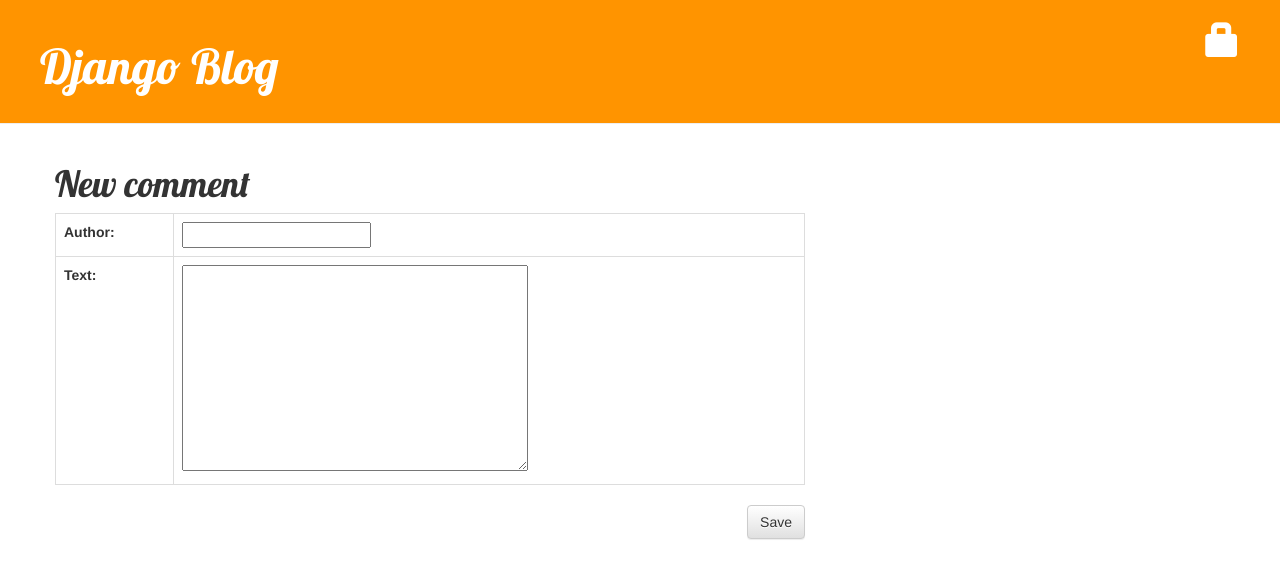
After one commit to SeoultechTools20/Django_Practice_Blog, a Django app: page /blog/post/1/comment in a window 1280 px wide. The commit adds this page. Shown: the top 579 px of the page. Run offline with Django 3.2, Linux system fonts and the light colour scheme; data comes from the database, SQL or seed files in the repository; both versions use the stored data as it was after the commit; some libraries are stand-ins or nearby versions.

Commit message:
22.02.19 update

```diff
--- a/blog/admin.py
+++ b/blog/admin.py
@@ -1,5 +1,6 @@
 from django.contrib import admin
 
-from .models import Post
+from .models import Post, Comment
 
 admin.site.register(Post)
+admin.site.register(Comment)
--- a/blog/forms.py
+++ b/blog/forms.py
@@ -1,5 +1,11 @@
 from django import forms
-from .models import Post
+from .models import Post, Comment
+
+# ModelForm을 상속받는 CommentModelForm 클래스 정의
+class CommentModelForm(forms.ModelForm):
+    class Meta:
+        model = Comment
+        fields = ('author', 'text',) # '__all__'
 
 # ModelForm을 상속받는 PostModelForm 클래스 정의
 class PostModelForm(forms.ModelForm):
@@ -7,13 +13,13 @@
         model = Post
         fields = ('title', 'text', )
 
-# Form을 상속받는 PostForm 클래스 정의
-
+# text 필드의 length가 5보다 작으면 검증 오류 발생 시키는 함수 선언 하기
 def min_length_5_validator(value):
     if len(value) < 5:
         # ValidataionError 예외를 강제로 발생시킨다
         raise forms.ValidationError('text는 5글자 이상 입력해 주세요!')
 
+# Form을 상속받는 PostForm 클래스 정의
 class PostForm(forms.Form):
     title = forms.CharField()
     text = forms.CharField(widget=forms.Textarea, validators=[min_length_5_validator])
--- a/blog/models.py
+++ b/blog/models.py
@@ -1,7 +1,6 @@
 from django.db import models
 from django.utils import timezone
 from django import forms
-
 
 # title 필드의 length가 2보다 작으면 검증오류 발생시키는 함수 선언하기
 def min_length_2_validator(value):
@@ -9,16 +8,12 @@
         # ValidataionError 예외를 강제로 발생시킨다
         raise forms.ValidationError('title은 2글자 이상 입력해 주세요!')
 
-
 class Post(models.Model):
     author = models.ForeignKey('auth.User', on_delete=models.CASCADE)
     title = models.CharField(max_length=200, validators=[min_length_2_validator])
     text = models.TextField()
     created_date = models.DateTimeField(default=timezone.now)
     published_date = models.DateTimeField(blank=True, null=True)
-
-    # 삭제할 예정 마이그레이션 테스트 하기 위함
-    # test = models.TextField()
 
     # Model클래스에 정의된 __str__ 함수를 재정의 (title 필드값을 리턴함)
     def __str__(self):
@@ -28,3 +23,28 @@
     def publish(self):
         self.published_date = timezone.now()
         self.save()
+
+    # Post가 참조하는 Comment 중에서 승인된 Comment만 필터링하기
+    def approved_comments(self):
+        return self.comments.filter(approved_comment=True)
+
+# 댓글 Model 클래스 선언
+class Comment(models.Model):
+    # 참조 하는 Post 객체
+    post = models.ForeignKey('blog.Post', on_delete=models.CASCADE, related_name='comments')
+    # 작성자
+    author = models.CharField(max_length=200)
+    # 내용
+    text = models.TextField()
+    # 작성일
+    created_date = models.DateTimeField(default=timezone.now)
+    # 승인 여부
+    approved_comment = models.BooleanField(default=False)
+
+    # 댓글 승인
+    def approve(self):
+        self.approved_comment = True
+        self.save()
+
+    def __str__(self):
+        return self.author + ' ' + '-' + ' ' + str(self.text)
--- a/blog/static/css/blog.css
+++ b/blog/static/css/blog.css
@@ -44,3 +44,12 @@
 .post h1 a, .post h1 a:visited {
     color: #000000;
 }
+
+.errorlist {
+    color: red;
+    font-weight: bold;
+}
+
+.comment {
+    margin: 20px 0px 0px 10px;
+}
--- /dev/null
+++ b/blog/templates/blog/add_comment_to_post.html
@@ -0,0 +1,13 @@
+{% extends 'blog/base.html' %}
+{% block content %}
+    <table>
+        <h1>New comment</h1>
+        <form method="POST" class="post-form">
+            {% csrf_token %}
+            <table class="table table-bordered table-hover">
+                {{ form.as_table }}
+            </table>
+            <button type="submit" class="save btn btn-default">Save</button>
+        </form>
+    </table>
+{% endblock %}
--- a/blog/templates/blog/base.html
+++ b/blog/templates/blog/base.html
@@ -1,5 +1,6 @@
 <!DOCTYPE html>
 {% load static %}
+
 <html lang="ko">
 <head>
     <meta charset="UTF-8">
@@ -10,15 +11,38 @@
     <link rel="stylesheet" href="{% static 'css/blog.css' %}">
 </head>
 <body>
+
+<script>
+    function logout() {
+        var result = confirm("로그아웃을 하시겠습니까?");
+        if (result) {
+            var logout_url = "{% url 'logout' %}?next={{ request.path }} pk=post_key.pk %}";
+            document.location.href = logout_url;
+        }
+    }
+</script>
+
 <div class="page-header">
+    {% if user.is_authenticated %}
         <a href="{% url 'post_new' %}" class="top-menu">
             <span class="glyphicon glyphicon-plus"></span>
         </a>
+        <p class="top-menu">Hello {{ user.username }}
+            <small>
+                (<a href="" onclick="logout()">Logout</a>)
+            </small>
+        </p>
+    {% else %}
+        <a href="{% url 'login' %}" class="top-menu">
+            <span class="glyphicon glyphicon-lock"></span></a>
+    {% endif %}
     <h1><a href="{% url 'post_list_home' %}">Django Blog</a></h1>
 </div>
+
 <!-- HTML 주석 -->
 {# 파이썬 주석1 #}
 {% comment %} 파이썬 주석2 {% endcomment %}
+
 <div class="content container">
     <div class="row">
         <div class="col-md-8">
--- a/blog/templates/blog/post_list.html
+++ b/blog/templates/blog/post_list.html
@@ -8,8 +8,11 @@
             </div>
             <h1><a href="{% url 'post_detail' pk=post.pk %}">{{ post.title }}</a></h1>
             <p>{{ post.text| linebreaksbr }}</p>
+            <a href="{% url 'post_detail' pk=post.pk %}">Approved Comments: {{ post.approved_comments.count }}</a>
         </div>
     {% empty %}
         <p>Blog(글)이 없습니다.</p>
     {% endfor %}
+
+
 {% endblock %}
--- a/blog/urls.py
+++ b/blog/urls.py
@@ -8,4 +8,14 @@
     path('post/<int:pk>', views.post_detail, name='post_detail'),
     # http://localhost:8000/blog/post/new
     path('post/new', views.post_new, name='post_new'),
+    # http://localhost:8000/blog/post/1/edit
+    path('post/<int:pk>/edit/', views.post_edit, name='post_edit'),
+    # http://localhost:8000/blog/post/1/remove
+    path('post/<int:pk>/remove/', views.post_remove, name='post_remove'),
+    # http://localhost:8000/blog/post/1/comment
+    path('post/<int:pk>/comment', views.add_comment_to_post, name='add_comment_to_post'),
+    # http://localhost:8000/blog/post/2/approve
+    path('comment/<int:pk>/approve/', views.comment_approve, name='comment_approve'),
+    # http://localhost:8000/blog/post/2/remove
+    path('comment/<int:pk>/remove/', views.comment_remove, name='comment_remove'),
 ]
--- a/blog/views.py
+++ b/blog/views.py
@@ -1,13 +1,70 @@
+from django.contrib.auth.decorators import login_required
 from django.http import HttpResponse
 from django.shortcuts import render, get_object_or_404, redirect
 from django.utils import timezone
 from django.contrib import messages
 
-from .models import Post
-from .forms import PostModelForm, PostForm
+from .models import Post, Comment
+from .forms import CommentModelForm, PostModelForm, PostForm
+
+# 댓글 승인
+@login_required
+def comment_approve(request, pk):
+    comment = get_object_or_404(Comment, pk=pk)
+    post_pk = comment.post.pk
+    comment.approve()
+    return redirect('post_detail', pk=post_pk)
+
+# 댓글 삭제
+@login_required
+def comment_remove(request, pk):
+    comment = get_object_or_404(Comment, pk=pk)
+    post_pk = comment.post.pk
+    comment.delete()
+    return redirect('post_detail', pk=post_pk)
+
+# 댓글 등록
+def add_comment_to_post(request, pk):
+    post = get_object_or_404(Post, pk=pk)
+    if request.method == "POST":
+        form = CommentModelForm(request.POST)
+        if form.is_valid():
+            comment = form.save(commit=False)
+            comment.post = post
+            comment.save()
+            return redirect('post_detail', pk=post.pk)
+    else:
+        form = CommentModelForm()
+    return render(request, 'blog/add_comment_to_post.html', {'form': form})
+
+
+# 글삭제
+@login_required
+def post_remove(request, pk):
+    post = get_object_or_404(Post, pk=pk)
+    post.delete()
+    return redirect('post_list_home')
+
+
+# 글수정(ModelForm) 사용
+@login_required
+def post_edit(request, pk):
+    post = get_object_or_404(Post, pk=pk)
+    if request.method == 'POST':
+        form = PostModelForm(request.POST, instance=post)
+        if form.is_valid():
+            post = form.save(commit=False)
+            post.author = request.user
+            post.published_date = timezone.now()
+            post.save()
+            return redirect('post_detail', pk=post.pk)
+    else:
+        form = PostModelForm(instance=post)
+    return render(request, 'blog/post_edit.html', {'postform': form})
 
 
 # 글등록 (Form을 사용)
+@login_required
 def post_new(request):
     if request.method == 'POST':
         form = PostForm(request.POST)
@@ -29,6 +86,7 @@
 
 
 # 글등록 (ModelForm을 사용)
+@login_required
 def post_new_modelform(request):
     if request.method == 'POST':
         # 등록을 요청하는 경우
--- a/mydjango/settings.py
+++ b/mydjango/settings.py
@@ -120,3 +120,5 @@
 import os
 STATIC_URL = '/static/'
 STATIC_ROOT = os.path.join(BASE_DIR, STATIC_URL)
+
+LOGIN_REDIRECT_URL = '/blog'
--- a/mydjango/urls.py
+++ b/mydjango/urls.py
@@ -15,8 +15,11 @@
 """
 from django.contrib import admin
 from django.urls import path, include
+from django.contrib.auth import views as auth_views
 
 urlpatterns = [
     path('admin/', admin.site.urls),
-    path('blog/',include('blog.urls'))
+    path('blog/',include('blog.urls')),
+    path('accounts/login/', auth_views.LoginView.as_view(template_name="registration/login.html"), name="login"),
+    path('accounts/logout/', auth_views.LogoutView.as_view(), {'next': None}, name='logout'),
 ]
```
Also changed, not shown: blog/templates/blog/post_detail.html (+44 -0 lines), blog/templates/registration/login.html (added, +21 -0 lines), blog/migrations/0005_comment.py (added), db.sqlite3. Lines whose indentation alone changed are shown as unchanged.
